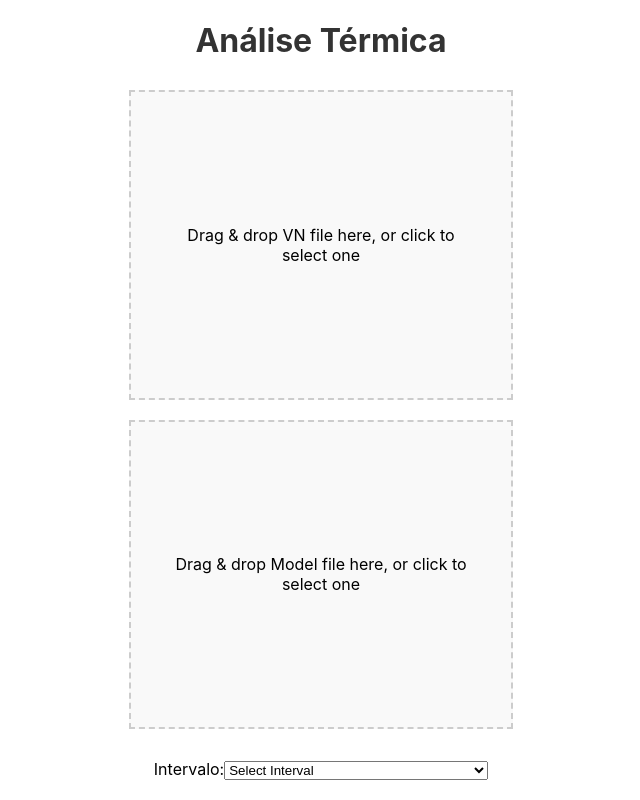
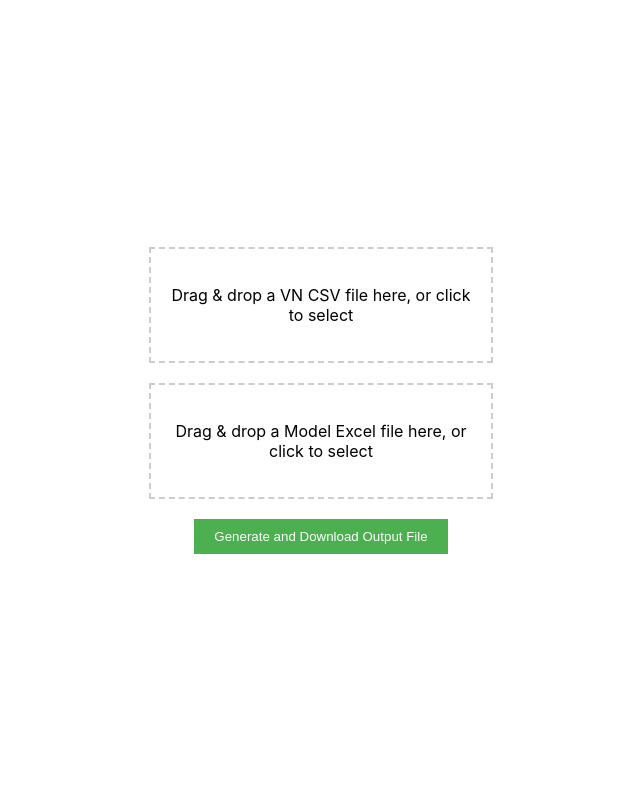
Before and after one commit to MatheusDalia/desempenho-termico-web, a React (Create React App) app in the folder frontend/: page / in a window 1280 px wide. Shown: the whole page, without its empty margins (319-959 px from the left). Built offline with nearby package versions, Linux system fonts and the light colour scheme.

Commit message:
calculate files

```diff
--- a/frontend/src/components/FileUpload.tsx
+++ b/frontend/src/components/FileUpload.tsx
@@ -8,33 +8,52 @@ import Papa from 'papaparse';
 
 const FileUpload: React.FC = () => {
   const dispatch = useDispatch();
-  const [interval, setInterval] = useState<string>('');
   const [includeCargaTermica, setIncludeCargaTermica] = useState<boolean>(false);
   const [selectedVNFile, setSelectedVNFile] = useState<File | null>(null);
   const [selectedModelFile, setSelectedModelFile] = useState<File | null>(null);
   const [additionalFile, setAdditionalFile] = useState<File | null>(null);
+  const [outputFile, setOutputFile] = useState<Blob | null>(null);
 
-  // Functions for data processing
   const filterData = (data: any[], roomType: string) => {
-    return data.filter(row => row['Tipo'] === roomType);
+    roomType = roomType.toLowerCase();
+    const cleanedData = data.map(row => {
+      const cleanedRow: { [key: string]: any } = {};
+      for (let key in row) {
+        cleanedRow[key.trim()] = row[key];
+      }
+      return cleanedRow;
+    });
+
+    if (roomType === "quarto") {
+      return cleanedData.filter(row => parseFloat(row['SCH_OCUP_DORM:Schedule Value [](Hourly)']) === 1);
+    } else if (roomType === "sala") {
+      return cleanedData.filter(row => parseFloat(row['SCH_OCUP_SALA:Schedule Value [](Hourly)']) !== 0);
+    } else if (roomType === "misto") {
+      return cleanedData.filter(row => parseFloat(row['SCH_OCUP_MISTO:Schedule Value [](Hourly)']) !== 0);
+    }
+
+    return cleanedData;
   };
 
   const getMaxTemperature = (data: any[]) => {
-    return Math.max(...data.map(row => row['Temperatura']));
+    const temperatures = data.map(row => parseFloat(row['Temperatura'])).filter(t => !isNaN(t));
+    return Math.max(...temperatures);
   };
 
   const getMinTemperature = (data: any[]) => {
-    return Math.min(...data.map(row => row['Temperatura']));
+    const temperatures = data.map(row => parseFloat(row['Temperatura'])).filter(t => !isNaN(t));
+    return Math.min(...temperatures);
   };
 
   const getNhftValue = (data: any[], threshold: number) => {
-    return data.filter(row => row['Temperatura'] < threshold).length;
+    return data.filter(row => parseFloat(row['Temperatura']) < threshold).length;
   };
 
   // Process Excel files
   const processExcelFile = (file: File) => {
     const reader = new FileReader();
     reader.onload = (e) => {
+      try {
         const data = new Uint8Array(e.target?.result as ArrayBuffer);
         const workbook = XLSX.read(data, { type: 'array' });
         const worksheet = workbook.Sheets[workbook.SheetNames[0]];
@@ -46,6 +65,9 @@ const FileUpload: React.FC = () => {
         console.log('Max Temperature:', getMaxTemperature(filteredData));
         console.log('Min Temperature:', getMinTemperature(filteredData));
         console.log('NHFT Value (Threshold 25°C):', getNhftValue(filteredData, 25));
+      } catch (error) {
+        console.error('Error processing Excel file:', error);
+      }
     };
     reader.readAsArrayBuffer(file);
   };
@@ -55,6 +77,7 @@ const FileUpload: React.FC = () => {
     Papa.parse(file, {
       header: true,
       complete: (results: Papa.ParseResult<any>) => {
+        try {
           console.log('CSV data:', results.data);
 
           // Example usage of data processing functions
@@ -62,6 +85,9 @@ const FileUpload: React.FC = () => {
           console.log('Max Temperature:', getMaxTemperature(filteredData));
           console.log('Min Temperature:', getMinTemperature(filteredData));
           console.log('NHFT Value (Threshold 25°C):', getNhftValue(filteredData, 25));
+        } catch (error) {
+          console.error('Error processing CSV file:', error);
+        }
       },
     });
   };
@@ -105,7 +131,6 @@ const FileUpload: React.FC = () => {
     accept: {
       'application/vnd.openxmlformats-officedocument.spreadsheetml.sheet': ['.xlsx'],
     },
-    multiple: false,
   });
 
   const { getRootProps: getRootPropsVN, getInputProps: getInputPropsVN } = useDropzone({
@@ -113,7 +138,6 @@ const FileUpload: React.FC = () => {
     accept: {
       'text/csv': ['.csv'],
     },
-    multiple: false,
   });
 
   const { getRootProps: getRootPropsCargaTermica, getInputProps: getInputPropsCargaTermica } = useDropzone({
@@ -122,117 +146,132 @@ const FileUpload: React.FC = () => {
       'application/vnd.openxmlformats-officedocument.spreadsheetml.sheet': ['.xlsx'],
       'text/csv': ['.csv'],
     },
-    multiple: false,
   });
+
+  const generateOutputFile = async () => {
+    if (selectedVNFile && selectedModelFile) {
+      try {
+        const vnData = await new Promise<any[]>((resolve, reject) => {
+          Papa.parse(selectedVNFile, {
+            header: true,
+            complete: (results: Papa.ParseResult<any>) => resolve(results.data),
+            error: (error) => reject(error),
+          });
+        });
+
+        const reader = new FileReader();
+        reader.onload = (e) => {
+          try {
+            const data = new Uint8Array(e.target?.result as ArrayBuffer);
+            const workbook = XLSX.read(data, { type: 'array' });
+            const worksheet = workbook.Sheets[workbook.SheetNames[0]];
+            const modelData: { [key: string]: any }[] = XLSX.utils.sheet_to_json(worksheet);
+
+            const outputData = modelData.map((modelRow) => {
+              const codigo = modelRow['Codigo'];
+              const tipoAmbiente = modelRow['Tipo de ambiente'];
+              const filteredData = filterData(vnData, tipoAmbiente);
+              console.log('Filtrado', codigo);
+              const minTemp = getMinTemperature(filteredData);
+              const maxTemp = getMaxTemperature(filteredData);
+              const nhftValue = getNhftValue(filteredData, 25);
+
+              let phftValue = 0;
+              if (tipoAmbiente === "Quarto") {
+                phftValue = (nhftValue / 3650) * 100;
+              } else if (tipoAmbiente === "Misto") {
+                phftValue = (nhftValue / 6570) * 100;
+              } else {
+                phftValue = (nhftValue / 2920) * 100;
+              }
+
+              return {
+                "Pavimento": modelRow['Pavimento'],
+                "Unidade": modelRow['Unidade'],
+                "Código": codigo,
+                "Nome": modelRow['Nome'],
+                "Tipo de ambiente": tipoAmbiente,
+                "MIN TEMP": minTemp,
+                "MAX TEMP": maxTemp,
+                "NHFT": nhftValue,
+                "PHFT": phftValue,
+              };
+            });
+
+            const newWorksheet = XLSX.utils.json_to_sheet(outputData);
+            const newWorkbook = XLSX.utils.book_new();
+            XLSX.utils.book_append_sheet(newWorkbook, newWorksheet, 'Output');
+
+            const output = XLSX.write(newWorkbook, { type: 'array' });
+            setOutputFile(new Blob([output], { type: 'application/vnd.openxmlformats-officedocument.spreadsheetml.sheet' }));
+          } catch (error) {
+            console.error('Error generating output file:', error);
+          }
+        };
+        reader.readAsArrayBuffer(selectedModelFile);
+      } catch (error) {
+        console.error('Error processing VN file:', error);
+      }
+    }
+  };
+
+
 
   return (
     <div style={{ display: 'flex', flexDirection: 'column', alignItems: 'center', justifyContent: 'center', height: '100vh' }}>
-      <h1 style={{ marginBottom: '20px', color: '#333' }}>Análise Térmica</h1>
-
-      <div
-        {...getRootPropsVN()}
-        style={{
-          border: '2px dashed #cccccc',
-          padding: '40px',
-          textAlign: 'center',
-          width: '300px',
-          height: '300px',
-          display: 'flex',
-          justifyContent: 'center',
-          alignItems: 'center',
-          backgroundColor: '#f9f9f9',
-          position: 'relative',
-          margin: '10px',
-        }}
-      >
+      <div {...getRootPropsVN()} style={{ border: '2px dashed #ccc', padding: '20px', textAlign: 'center', width: '300px' }}>
         <input {...getInputPropsVN()} />
         {selectedVNFile ? (
-          <div style={{ position: 'relative', width: '100%', height: '100%' }}>
-            <div style={{ fontSize: '48px', color: '#333' }}>
-              {selectedVNFile.type.includes('csv') ? <FaFileCsv /> : <FaFileExcel />}
-            </div>
-            <button onClick={() => setSelectedVNFile(null)} style={{ position: 'absolute', top: '10px', right: '10px', background: 'none', border: 'none', fontSize: '24px', color: '#333' }}>
-              <FaTimes />
-            </button>
+          <div>
+            <FaFileCsv size={48} />
+            <p>{selectedVNFile.name}</p>
           </div>
         ) : (
-          <p>Drag & drop VN file here, or click to select one</p>
+          <p>Drag & drop a VN CSV file here, or click to select</p>
         )}
       </div>
 
-      <div
-        {...getRootPropsModel()}
-        style={{
-          border: '2px dashed #cccccc',
-          padding: '40px',
-          textAlign: 'center',
-          width: '300px',
-          height: '300px',
-          display: 'flex',
-          justifyContent: 'center',
-          alignItems: 'center',
-          backgroundColor: '#f9f9f9',
-          position: 'relative',
-          margin: '10px',
-        }}
-      >
+      <div {...getRootPropsModel()} style={{ border: '2px dashed #ccc', padding: '20px', textAlign: 'center', width: '300px', marginTop: '20px' }}>
         <input {...getInputPropsModel()} />
         {selectedModelFile ? (
-          <div style={{ position: 'relative', width: '100%', height: '100%' }}>
-            <div style={{ fontSize: '48px', color: '#333' }}>
-              {selectedModelFile.type.includes('xlsx') ? <FaFileExcel /> : <FaFileCsv />}
-            </div>
-            <button onClick={() => setSelectedModelFile(null)} style={{ position: 'absolute', top: '10px', right: '10px', background: 'none', border: 'none', fontSize: '24px', color: '#333' }}>
-              <FaTimes />
-            </button>
+          <div>
+            <FaFileExcel size={48} />
+            <p>{selectedModelFile.name}</p>
           </div>
         ) : (
-          <p>Drag & drop Model file here, or click to select one</p>
+          <p>Drag & drop a Model Excel file here, or click to select</p>
         )}
       </div>
 
-      <div style={{ margin: '20px' }}>
-        <label>
-          Intervalo:
-          <select value={interval} onChange={(e) => setInterval(e.target.value)}>
-            <option value="">Select Interval</option>
-            <option value="intervalo1">Intervalo 1 - 18,0 °C &lt; ToAPPa &lt; 26,0 °C</option>
-            <option value="intervalo2">Intervalo 2 - 26,0 °C &lt; ToAPPa &lt; 35,0 °C</option>
-          </select>
-        </label>
-      </div>
-
       {includeCargaTermica && (
-        <div
-          {...getRootPropsCargaTermica()}
-          style={{
-            border: '2px dashed #cccccc',
-            padding: '40px',
-            textAlign: 'center',
-            width: '300px',
-            height: '300px',
-            display: 'flex',
-            justifyContent: 'center',
-            alignItems: 'center',
-            backgroundColor: '#f9f9f9',
-            position: 'relative',
-            margin: '10px',
-          }}
-        >
+        <div {...getRootPropsCargaTermica()} style={{ border: '2px dashed #ccc', padding: '20px', textAlign: 'center', width: '300px', marginTop: '20px' }}>
           <input {...getInputPropsCargaTermica()} />
           {additionalFile ? (
-            <div style={{ position: 'relative', width: '100%', height: '100%' }}>
-              <div style={{ fontSize: '48px', color: '#333' }}>
-                {additionalFile.type.includes('xlsx') ? <FaFileExcel /> : <FaFileCsv />}
-              </div>
-              <button onClick={() => setAdditionalFile(null)} style={{ position: 'absolute', top: '10px', right: '10px', background: 'none', border: 'none', fontSize: '24px', color: '#333' }}>
-                <FaTimes />
-              </button>
+            <div>
+              <FaFileExcel size={48} />
+              <p>{additionalFile.name}</p>
             </div>
           ) : (
-            <p>Drag & drop Carga Térmica file here, or click to select one</p>
+            <p>Drag & drop a Carga Térmica file here, or click to select</p>
           )}
         </div>
+      )}
+
+      <button
+        onClick={generateOutputFile}
+        disabled={!selectedVNFile || !selectedModelFile}
+        style={{ marginTop: '20px', padding: '10px 20px', backgroundColor: '#4CAF50', color: '#fff', border: 'none', cursor: 'pointer' }}
+      >
+        Generate and Download Output File
+      </button>
+      {outputFile && (
+        <a
+          href={URL.createObjectURL(outputFile)}
+          download="output.xlsx"
+          style={{ marginTop: '10px', textDecoration: 'none', color: '#007bff' }}
+        >
+          Download Generated File
+        </a>
       )}
     </div>
   );
```
Also changed, not shown: 1 other file (tests, documents, lock files or other folders). Lines whose indentation alone changed are shown as unchanged.
